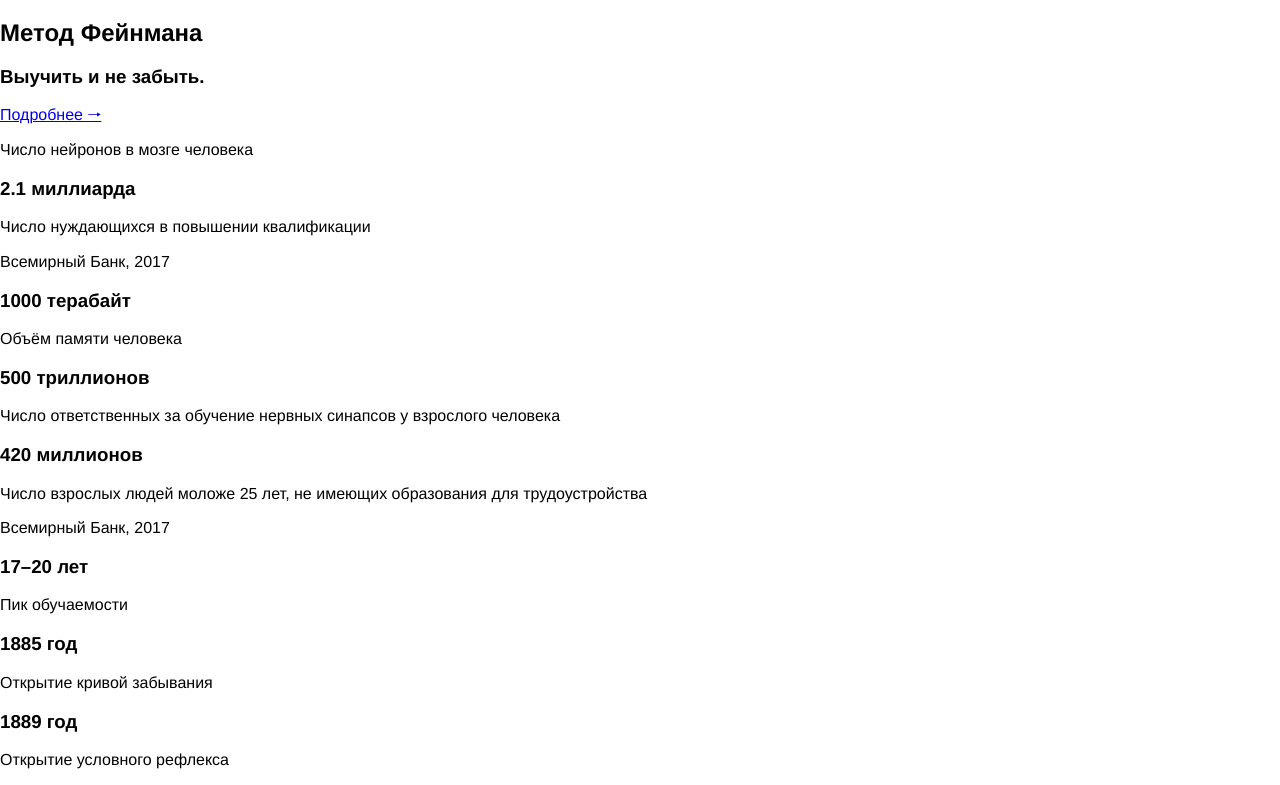
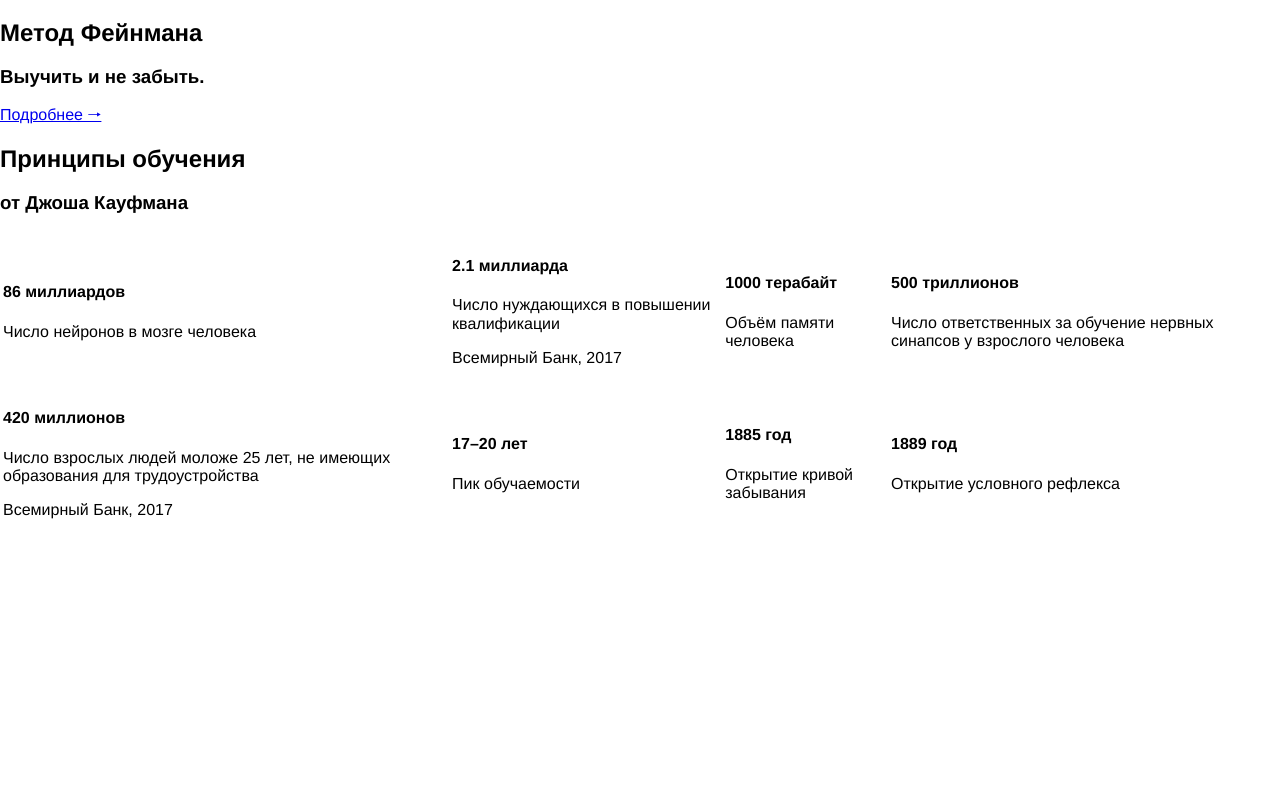
Before and after one commit to demetr820/how-to-learn, a plain HTML site: page index.html in a window 1280 px wide. Shown: the part 1511-2296 px from the top of the page. After the commit the page ends 2050 px from the top, so only its background shows below. Drawn offline with Linux system fonts and the light colour scheme.

Commit message:
разметка блока kaufman

```diff
--- a/index.html
+++ b/index.html
@@ -138,14 +138,29 @@
             </h3>
       <a href="#" class="feynman__link">Подробнее &#129042;</a>
     </section>
+
+    <section class="kaufman">
+      <h2 class="section__title section__title_theme_dark">
+        Принципы обучения
+      </h2>
+      <h3 class="section__subtitle section__subtitle_theme_dark">
+        от Джоша Кауфмана
+      </h3>
+      <table class="table">
+        <tbody>
+          <tr class="table__row">
+            <td class="table__cell">
+              <h4 class="table__heading">
+                86 миллиардов
+              </h4>
             <p class="table__text">
               Число нейронов в мозге человека
             </p>
           </td>
-          <td>
-            <h3 class="table__heading">
+            <td class="table__cell">
+              <h4 class="table__heading">
               2.1 миллиарда
-            </h3>
+              </h4>
             <p class="table__text">
               Число нуждающихся в повышении квалификации
             </p>
@@ -153,28 +168,28 @@
               Всемирный Банк, 2017
             </p>
           </td>
-          <td>
-            <h3 class="table__heading">
+            <td class="table__cell">
+              <h4 class="table__heading">
               1000 терабайт
-            </h3>
+              </h4>
             <p class="table__text">
               Объём памяти человека
             </p>
           </td>
-          <td>
-            <h3 class="table__heading">
+            <td class="table__cell">
+              <h4 class="table__heading">
               500 триллионов
-            </h3>
+              </h4>
             <p class="table__text">
               Число ответственных за обучение нервных синапсов у взрослого человека
             </p>
           </td>
         </tr>
-        <tr>
-          <td>
-            <h3 class="table__heading">
+          <tr class="table__row">
+            <td class="table__cell">
+              <h4 class="table__heading">
               420 миллионов
-            </h3>
+              </h4>
             <p class="table__text">
               Число взрослых людей моложе 25 лет, не имеющих образования для трудоустройства
             </p>
@@ -182,31 +197,32 @@
               Всемирный Банк, 2017
             </p>
           </td>
-          <td>
-            <h3 class="table__heading">
+            <td class="table__cell">
+              <h4 class="table__heading">
               17–20 лет
-            </h3>
+              </h4>
             <p class="table__text">
               Пик обучаемости
             </p>
-          </td>
+            </td class="table__cell">
           <td>
-            <h3 class="table__heading">
+              <h4 class="table__heading">
               1885 год
-            </h3>
+              </h4>
             <p class="table__text">
               Открытие кривой забывания
             </p>
           </td>
-          <td>
-            <h3 class="table__heading">
+            <td class="table__cell">
+              <h4 class="table__heading">
               1889 год
-            </h3>
+              </h4>
             <p class="table__text">
               Открытие условного рефлекса
             </p>
           </td>
         </tr>
+        </tbody>
       </table>
     </section>
   </div>
```
